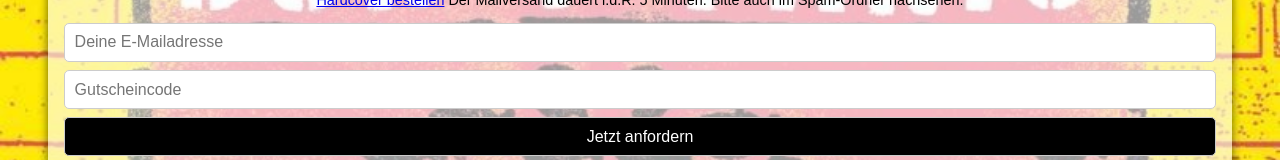
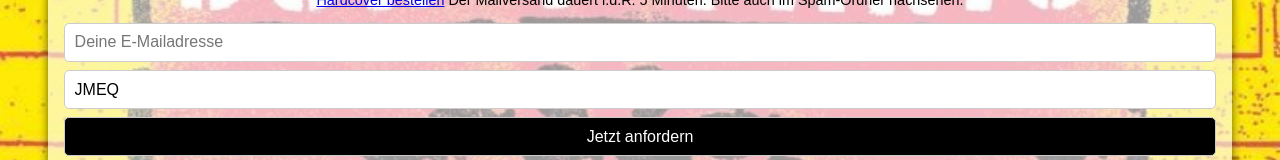
Before and after one commit to ReThinkMoney/rethink-pdf-website, a plain HTML site: page index.html in a window 1280 px wide. Shown: the part 371-531 px from the top of the page. Drawn offline with Linux system fonts and the light colour scheme.

Commit message:
Update index.html

```diff
--- a/index.html
+++ b/index.html
@@ -23,7 +23,7 @@
     <p><a href="https://www.oekom.de/buch/rethink-money-9783987261763">Hardcover bestellen</a> Der Mailversand dauert i.d.R. 5 Minuten. Bitte auch im Spam-Ordner nachsehen.</p>
     <form id="pdfForm">
       <input type="email" name="email" placeholder="Deine E-Mailadresse" required />
-      <input type="text" name="code" placeholder="Gutscheincode" required />
+      <input type="text" name="code" value="JMEQ" placeholder="Gutscheincode" required />
       <button type="submit">Jetzt anfordern</button>
     </form>
     <p id="status-message" style="margin-top: 10px; font-size: 0.9em; color: green;"></p>
```
